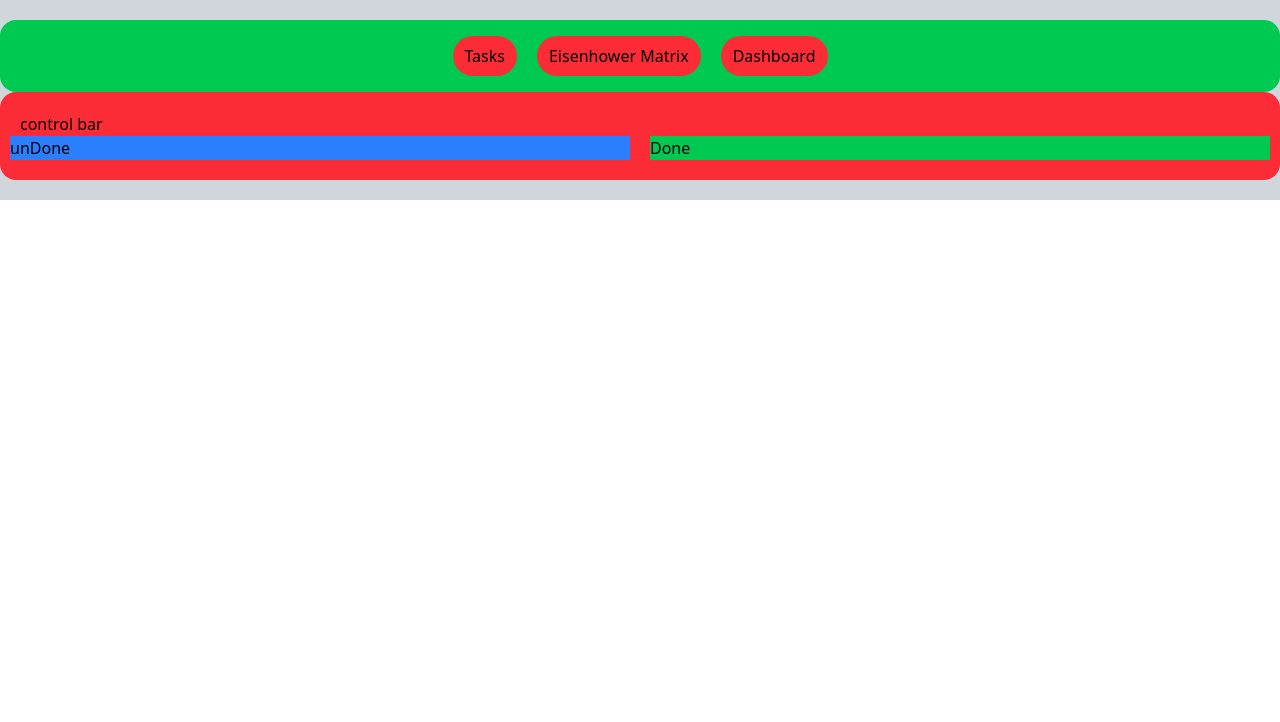
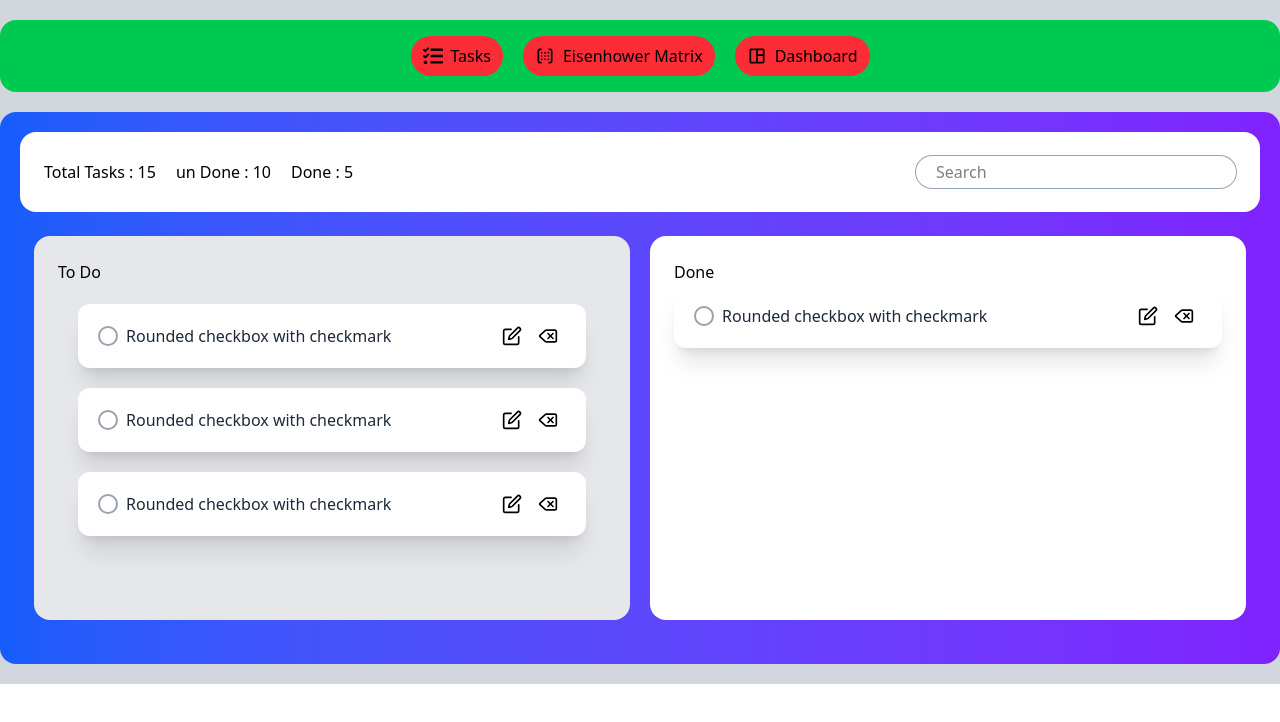
Before and after one commit to mohamedhamdy-dev/To-Do-List, a React (Vite) app: page / in a window 1280 px wide. Shown: the top 722 px of the page. Built offline with nearby package versions, Linux system fonts and the light colour scheme.

Commit message:
set the overall app structure

```diff
--- a/package.json
+++ b/package.json
@@ -13,6 +13,7 @@
     "@tailwindcss/vite": "^4.1.11",
     "react": "^19.1.0",
     "react-dom": "^19.1.0",
+    "react-icons": "^5.5.0",
     "tailwindcss": "^4.1.11"
   },
   "devDependencies": {
--- a/src/App.tsx
+++ b/src/App.tsx
@@ -4,7 +4,7 @@ import Header from "./UI/Header";
 function App() {
   return (
     <div className="bg-gray-300 py-5">
-      <div className="container mx-auto">
+      <div className="container mx-auto space-y-5">
         <Header />
         <Tasks />
       </div>
--- a/src/Tasks/Tasks.tsx
+++ b/src/Tasks/Tasks.tsx
@@ -1,11 +1,65 @@
+import { FiEdit } from "react-icons/fi";
+import { IoMdCheckmark } from "react-icons/io";
+import { LuDelete } from "react-icons/lu";
+
 export default function Tasks() {
   return (
-    <main className="rounded-2xl bg-red-500 p-5">
-      <div>control bar </div>
-      <div className="flex items-center justify-center gap-5">
-        <div className="shrink-0 grow-0 basis-1/2 bg-blue-500">unDone </div>
-        <div className="shrink-0 grow-0 basis-1/2 bg-green-500">Done </div>
+    <main className="rounded-2xl bg-gradient-to-r from-blue-600 to-violet-600 p-5">
+      <div className="flex items-center justify-between rounded-2xl bg-white xl:p-6">
+        <div className="flex items-center justify-center gap-5">
+          <div>Total Tasks : 15</div>
+          <div>un Done : 10</div>
+          <div>Done : 5</div>
+        </div>
+
+        <input
+          type="search"
+          name="search"
+          placeholder="Search"
+          className="rounded-full px-5 py-1 ring-1 ring-gray-400 outline-none focus:ring-blue-500 xl:w-80"
+        />
+      </div>
+
+      <div className="flex items-center justify-center gap-5 xl:p-6">
+        <div className="bg-white-500 shrink-0 grow-0 basis-1/2 rounded-2xl bg-gray-200 xl:min-h-96 xl:p-6">
+          <h2>To Do</h2>
+          <ul className="flex flex-col p-5 xl:gap-5">
+            <TaskItem />
+            <TaskItem />
+            <TaskItem />
+          </ul>
+        </div>
+        <div className="shrink-0 grow-0 basis-1/2 rounded-2xl bg-white xl:min-h-96 xl:p-6">
+          <h2>Done</h2>
+          <ul>
+            <TaskItem />
+          </ul>
+        </div>
       </div>
     </main>
   );
 }
+
+function TaskItem() {
+  return (
+    <li className="red-500 flex items-center justify-between gap-5 rounded-xl bg-white p-5 shadow-xl select-none">
+      <label className="inline-flex cursor-pointer items-center">
+        <input type="checkbox" className="peer sr-only" />
+        <div className="flex size-5 items-center justify-center rounded-full border-2 border-gray-400 text-transparent transition-colors peer-checked:border-green-500 peer-checked:bg-green-500 peer-checked:text-white">
+          <IoMdCheckmark className="size-5" />
+        </div>
+        <span className="ml-2 text-gray-800">
+          Rounded checkbox with checkmark
+        </span>
+      </label>
+      <div className="flex items-center gap-4 px-2">
+        <div>
+          <FiEdit className="size-5 cursor-pointer duration-300 hover:text-green-500" />
+        </div>
+        <div>
+          <LuDelete className="size-5 cursor-pointer duration-300 hover:text-red-500" />
+        </div>
+      </div>
+    </li>
+  );
+}
--- a/src/UI/Header.tsx
+++ b/src/UI/Header.tsx
@@ -1,10 +1,23 @@
+import { FaTasks } from "react-icons/fa";
+import { MdOutlineSpaceDashboard } from "react-icons/md";
+import { TbMatrix } from "react-icons/tb";
+
 export default function Header() {
   return (
-    <nav className="">
-      <ul className="flex items-center justify-center gap-5 rounded-2xl bg-green-500 px-8 py-4">
-        <li className="rounded-3xl bg-red-500 px-3 py-2">Tasks</li>
-        <li className="rounded-3xl bg-red-500 px-3 py-2">Eisenhower Matrix</li>
-        <li className="rounded-3xl bg-red-500 px-3 py-2">Dashboard</li>
+    <nav className="rounded-2xl bg-green-500">
+      <ul className="flex items-center justify-center gap-5 px-8 py-4">
+        <li className="flex items-center gap-2 rounded-3xl bg-red-500 px-3 py-2">
+          <FaTasks className="size-5" />
+          <span>Tasks</span>
+        </li>
+        <li className="flex items-center gap-2 rounded-3xl bg-red-500 px-3 py-2">
+          <TbMatrix className="size-5" />
+          <span>Eisenhower Matrix</span>
+        </li>
+        <li className="flex items-center gap-2 rounded-3xl bg-red-500 px-3 py-2">
+          <MdOutlineSpaceDashboard className="size-5" />
+          <span>Dashboard</span>
+        </li>
       </ul>
     </nav>
   );
```
Also changed, not shown: 1 other file (tests, documents, lock files or other folders).
